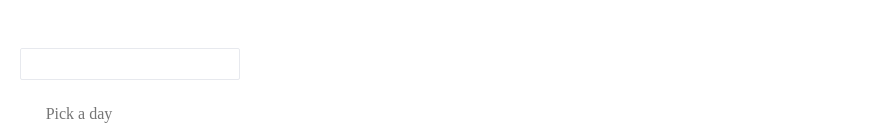
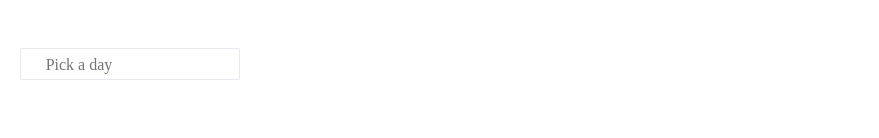
Before and after one commit to lzt-T/carpediemUi, a Vue app: page / in a window 1280 px wide. Shown: the part 206-344 px from the top of the page, without its empty margins (0-879 px from the left). Built offline with nearby package versions, Linux system fonts and the light colour scheme; a web font is replaced by a local one.

Commit message:
fix: 修复datepicker组件受外部影响的bug，使用ts

```diff
--- a/examples/App.vue
+++ b/examples/App.vue
@@ -3,7 +3,7 @@
     asd\
     <button @click="onSizeChange">Button</button>
     <div class="suu">
-      <cd-date-picker> asdas</cd-date-picker>
+      <cd-date-picker v-model="data"> asdas</cd-date-picker>
     </div>
   </div>
   <form method="post" action="http://127.0.0.1:3000/su">
@@ -17,25 +17,7 @@ import { ref, onMounted, getCurrentInstance, watch, reactive } from "vue";
 export default {
   name: "App",
   setup() {
-    let data = ref([
-      {
-        value: "1",
-      },
-      {
-        value: "2",
-        children: [
-          { value: "21" },
-          { value: "22" },
-          {
-            value: "23",
-            children: [
-              { value: "31" },
-              { value: "32", children: [{ value: "41" }] },
-            ],
-          },
-        ],
-      },
-    ]);
+    let data = ref("");
     watch(data, (newval, oldval) => {
       console.log(newval);
     });
@@ -81,6 +63,6 @@ export default {
 .ppp {
   /* margin: 20px; */
   background-color: aquamarine;
-  padding: 20px;
+  /* padding: 20px; */
 }
 </style>
--- a/packages/cascader/src/selectBox.vue
+++ b/packages/cascader/src/selectBox.vue
@@ -116,8 +116,8 @@
 
 <script lang="ts">
 import cdIcon from "./../../icon/src/icon.vue";
-import { watch, ref } from "vue";
-export default {
+import { watch, ref, defineComponent } from "vue";
+export default defineComponent({
   components: {
     cdIcon,
   },
@@ -349,7 +349,7 @@ export default {
       setFourthlySubscript,
     };
   },
-};
+});
 </script>
 
 <style scoped>
--- a/packages/datepicker/src/datepicker.vue
+++ b/packages/datepicker/src/datepicker.vue
@@ -146,7 +146,7 @@ export default defineComponent({
     let dayData = ref<string>("");
     let isFocus = ref<boolean>(false);
     //输入时
-    function onFocus(stageData: any) {
+    function onFocus(stageData: string): void {
       stage.value = stageData;
       if (stage.value == "middle" && isDateTrue.value == true) {
         yearData.value = dateData.value.split("-")[0];
@@ -171,7 +171,7 @@ export default defineComponent({
       window.addEventListener("keydown", pressBlank);
     }
     //输入结束时
-    function onBlur(stageData: string) {
+    function onBlur(stageData: string): void {
       isFocus.value = false;
       window.removeEventListener("keydown", pressBlank);
       if (dateData.value == "" && stage.value == "middle") {
@@ -192,8 +192,8 @@ export default defineComponent({
         onBourcheck(stageData);
       }
     }
-    function onBourcheck(stageData: string) {
-      let checkData = [];
+    function onBourcheck(stageData: string): void {
+      let checkData: [boolean, string[]] = [false, []];
       if (stageData == "middle") {
         checkData = checkDate(dateData.value);
       } else if (stageData == "start") {
@@ -240,7 +240,7 @@ export default defineComponent({
         }
       }
     }
-    function setModelValue() {
+    function setModelValue(): void {
       if (stage.value == "middle") {
         context.emit("update:modelValue", dateData.value);
       } else {
@@ -250,38 +250,45 @@ export default defineComponent({
         );
       }
     }
-    let isShow = ref(false);
-    let isShowCopy = ref(false);
-    let isChange = ref(false);
-    let dateData = ref("");
-    let startDate = ref("");
-    let endDate = ref("");
-    let isDateTrue = ref();
-    let isStartDate = ref(true);
-    let isEndtDate = ref(true);
+    let isShow = ref<boolean>(false);
+    let isShowCopy = ref<boolean>(false);
+    let isChange = ref<boolean>(false);
+    let dateData = ref<string>("");
+    let startDate = ref<string>("");
+    let endDate = ref<string>("");
+    let isDateTrue = ref<boolean>();
+    let isStartDate = ref<boolean>(true);
+    let isEndtDate = ref<boolean>(true);
     // 手动输入日期，并判断正确，再设置日期
-    function checkDate(dateData: any) {
-      let isSure = false;
-      let bissextilDay = [31, 29, 31, 30, 31, 30, 31, 31, 30, 31, 30, 31];
-      let nobissextilDay = [31, 28, 31, 30, 31, 30, 31, 31, 30, 31, 30, 31];
-      let dateDataArray = dateData.split("-");
+    function checkDate(dateData: string): [boolean, string[]] {
+      let isSure: boolean = false;
+      let bissextilDay: number[] = [
+        31, 29, 31, 30, 31, 30, 31, 31, 30, 31, 30, 31,
+      ];
+      let nobissextilDay: number[] = [
+        31, 28, 31, 30, 31, 30, 31, 31, 30, 31, 30, 31,
+      ];
+      let dateDataArray: string[] = dateData.split("-");
       if (
-        dateDataArray[0] % 400 == 0 ||
-        (dateDataArray[0] % 4 == 0 && dateDataArray[0] % 100 != 0)
+        Number(dateDataArray[0]) % 400 == 0 ||
+        (Number(dateDataArray[0]) % 4 == 0 &&
+          Number(dateDataArray[0]) % 100 != 0)
       ) {
-        if (dateDataArray[1] >= 1 && dateDataArray[1] <= 12) {
+        if (Number(dateDataArray[1]) >= 1 && Number(dateDataArray[1]) <= 12) {
           if (
-            dateDataArray[2] >= 1 &&
-            dateDataArray[2] <= bissextilDay[dateDataArray[1] - 1]
+            Number(dateDataArray[2]) >= 1 &&
+            Number(dateDataArray[2]) <=
+              bissextilDay[Number(dateDataArray[1]) - 1]
           ) {
             isSure = true;
           }
         }
       } else {
-        if (dateDataArray[1] >= 1 && dateDataArray[1] <= 12) {
+        if (Number(dateDataArray[1]) >= 1 && Number(dateDataArray[1]) <= 12) {
           if (
-            dateDataArray[2] >= 1 &&
-            dateDataArray[2] <= nobissextilDay[dateDataArray[1] - 1]
+            Number(dateDataArray[2]) >= 1 &&
+            Number(dateDataArray[2]) <=
+              nobissextilDay[Number(dateDataArray[1]) - 1]
           ) {
             isSure = true;
           }
@@ -289,15 +296,14 @@ export default defineComponent({
       }
       return [isSure, dateDataArray];
     }
-    function pressBlank(e: any) {
+    function pressBlank(e: { keyCode: number }): void {
       if (e.keyCode == 13) {
         checkDateSecond();
       }
     }
     // 日期正确和错误的做法
-    function checkDateSecond() {
-      if (true) {
-        let checkData = [];
+    function checkDateSecond(): void {
+      let checkData: [boolean, string[]] = [false, []];
       if (stage.value == "middle") {
         checkData = checkDate(dateData.value);
       } else if (stage.value == "start") {
@@ -329,10 +335,7 @@ export default defineComponent({
           let startTimeMs = +new Date(startDate.value);
           let endTimeMs = +new Date(endDate.value);
           if (startTimeMs > endTimeMs) {
-              [startDate.value, endDate.value] = [
-                endDate.value,
-                startDate.value,
-              ];
+            [startDate.value, endDate.value] = [endDate.value, startDate.value];
           }
         }
         if (stage.value == "middle") {
@@ -377,16 +380,19 @@ export default defineComponent({
         }
       }
     }
-    }
-    window.addEventListener("click", (e) => {
+    window.addEventListener("click", (e: Event): void => {
       e.stopPropagation();
       isShow.value = false;
-      setTimeout(() => {
+      setTimeout((): void => {
         isShowCopy.value = false;
       }, 280);
     });
     // 使用日历选择日期
-    function onSelectDate(data: any) {
+    function onSelectDate(data: {
+      year: number;
+      month: number;
+      day: number;
+    }): void {
       if (stage.value == "middle") {
         dateData.value = data.year + "-" + data.month + "-" + data.day;
       } else if (stage.value == "start") {
@@ -402,9 +408,9 @@ export default defineComponent({
           [startDate.value, endDate.value] = [endDate.value, startDate.value];
         }
       }
-      yearData.value = data.year;
-      monthData.value = data.month;
-      dayData.value = data.day;
+      yearData.value = `${data.year}`;
+      monthData.value = `${data.month}`;
+      dayData.value = `${data.day}`;
 
       if (stage.value == "middle") {
         isDateTrue.value = true;
@@ -456,6 +462,7 @@ export default defineComponent({
 <style scoped>
 .cd-datepicker-frame {
   display: flex;
+  align-items: center;
   position: relative;
   box-sizing: border-box;
   border: 1px solid #e7e9ee;
@@ -463,6 +470,8 @@ export default defineComponent({
   height: v-bind(heightData + "px");
   width: v-bind("type=='day'?widthData+'px':widthData*1.8+'px'");
   line-height: v-bind(heightData + "px");
+
+  font-size: v-bind(heightData/2 + "px");
 }
 .cd-datepicker-frame-border {
   border: 0.1px solid #e7e9ee;
@@ -491,6 +500,7 @@ export default defineComponent({
 }
 .cd-datepicker-input-frame {
   flex: 99999;
+  margin-right: 5px;
 }
 .cd-datepicker-input {
   border-radius: 2px;
```
Also changed, not shown: packages/datepicker/src/calendar.vue (+42 -34 lines). Lines whose indentation alone changed are shown as unchanged.
